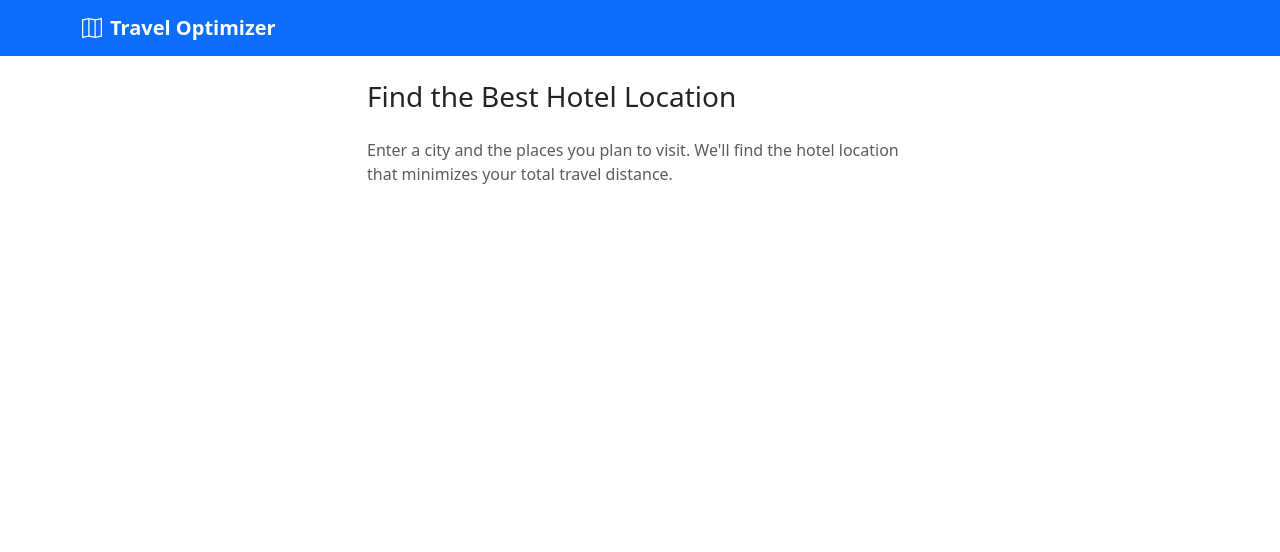
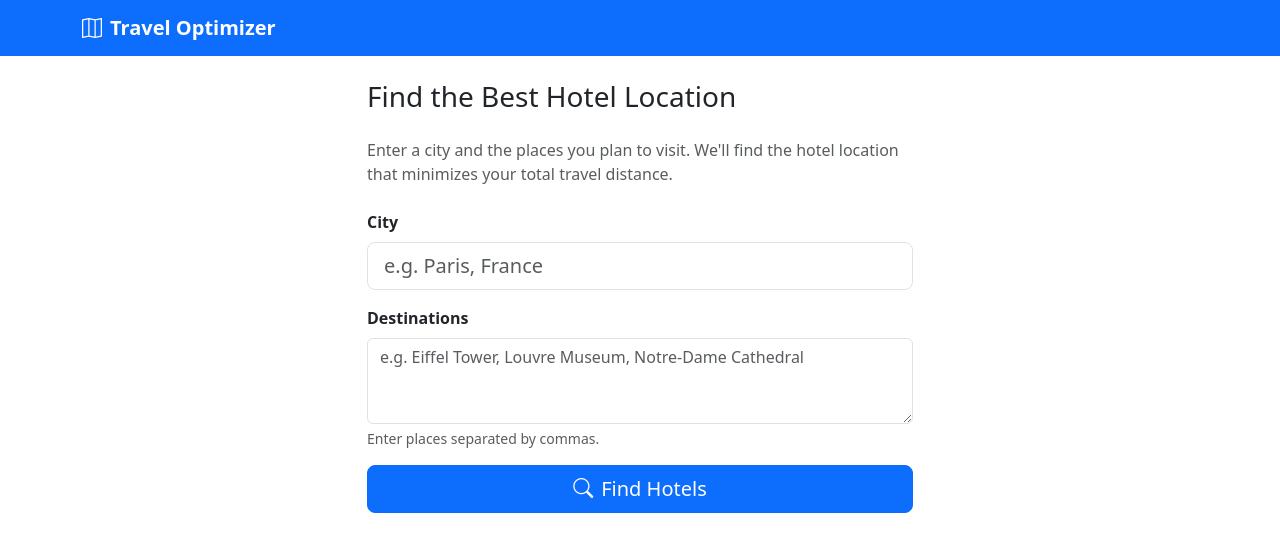
Before and after one commit to bobharter/travel-optimizer, a Django app: page / in a window 1280 px wide. Shown: the top 552 px of the page. Run offline with Django 5.2, Linux system fonts and the light colour scheme.

Commit message:
Add more UI elements

```diff
--- /dev/null
+++ b/core/forms.py
@@ -0,0 +1,21 @@
+from django import forms
+
+
+class TripSearchForm(forms.Form):
+    city = forms.CharField(
+        label='City',
+        max_length=200,
+        widget=forms.TextInput(attrs={
+            'class': 'form-control form-control-lg',
+            'placeholder': 'e.g. Paris, France',
+        })
+    )
+    destinations = forms.CharField(
+        label='Destinations',
+        widget=forms.Textarea(attrs={
+            'class': 'form-control',
+            'placeholder': 'e.g. Eiffel Tower, Louvre Museum, Notre-Dame Cathedral',
+            'rows': 3,
+        }),
+        help_text='Enter places separated by commas.'
+    )
--- a/core/templates/core/home.html
+++ b/core/templates/core/home.html
@@ -6,10 +6,47 @@
 <div class="row justify-content-center">
     <div class="col-12 col-md-8 col-lg-6">
         <h1 class="h3 mb-4">Find the Best Hotel Location</h1>
-        <p class="text-muted">
+        <p class="text-muted mb-4">
             Enter a city and the places you plan to visit. We'll find the hotel location
             that minimizes your total travel distance.
         </p>
+
+        <form method="post">
+            {% csrf_token %}
+            <div class="mb-3">
+                <label for="{{ form.city.id_for_label }}" class="form-label fw-semibold">City</label>
+                {{ form.city }}
+                {% if form.city.errors %}
+                    <div class="text-danger small mt-1">{{ form.city.errors }}</div>
+                {% endif %}
+            </div>
+            <div class="mb-3">
+                <label for="{{ form.destinations.id_for_label }}" class="form-label fw-semibold">Destinations</label>
+                {{ form.destinations }}
+                <div class="form-text">{{ form.destinations.help_text }}</div>
+                {% if form.destinations.errors %}
+                    <div class="text-danger small mt-1">{{ form.destinations.errors }}</div>
+                {% endif %}
+            </div>
+            <div class="d-grid">
+                <button type="submit" class="btn btn-primary btn-lg">
+                    <i class="bi bi-search me-2"></i>Find Hotels
+                </button>
+            </div>
+        </form>
+
+        {% if destinations %}
+        <div class="mt-4">
+            <h2 class="h5">Destinations recognized:</h2>
+            <ul class="list-group">
+                {% for d in destinations %}
+                <li class="list-group-item"><i class="bi bi-geo-alt me-2 text-primary"></i>{{ d }}</li>
+                {% endfor %}
+            </ul>
+            <p class="text-muted mt-3"><em>Hotel results will appear here once the search engine is connected.</em></p>
+        </div>
+        {% endif %}
+
     </div>
 </div>
 {% endblock %}
--- a/core/views.py
+++ b/core/views.py
@@ -1,11 +1,20 @@
 from django.shortcuts import render
-from django.http import JsonResponse, HttpResponse
+from django.http import JsonResponse
+from .forms import TripSearchForm
 
-# Create your views here.
 
 def test(request):
     return JsonResponse({"message": "API is working"})
 
 
 def home(request):
-    return render(request, 'core/home.html')
+    form = TripSearchForm()
+    destinations = None
+
+    if request.method == 'POST':
+        form = TripSearchForm(request.POST)
+        if form.is_valid():
+            city = form.cleaned_data['city']
+            destinations = [d.strip() for d in form.cleaned_data['destinations'].split(',') if d.strip()]
+
+    return render(request, 'core/home.html', {'form': form, 'destinations': destinations})
```
